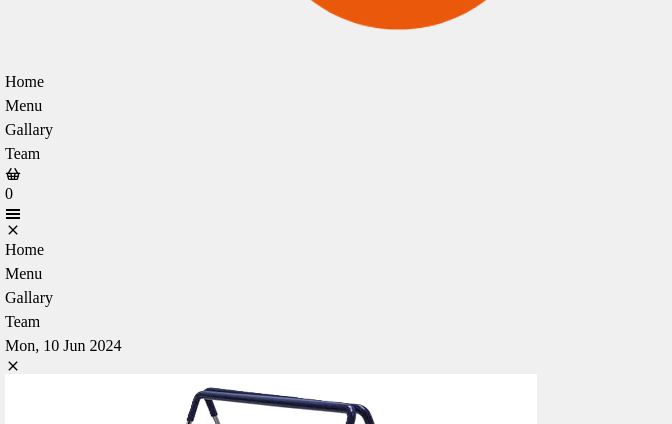
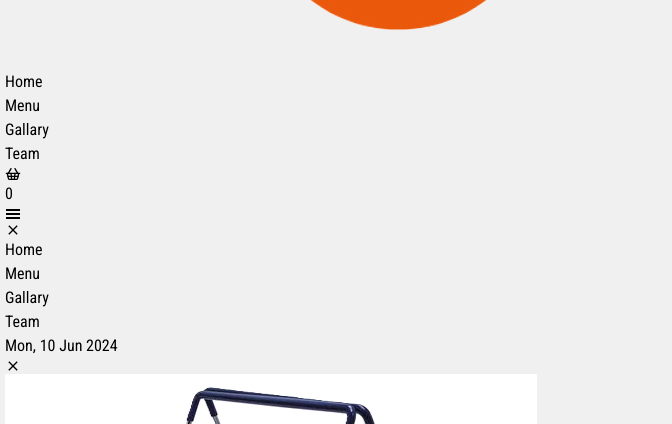
Before and after one commit to PrasanPoudel/Foodee, a React (Vite) app: page / in a window 1280 px wide. Shown: the part 352-776 px from the top of the page, without its empty margins (0-672 px from the left). Built offline with nearby package versions, Linux system fonts and the light colour scheme.

Commit message:
Font changed

```diff
--- a/src/index.css
+++ b/src/index.css
@@ -1,9 +1,10 @@
+@import url('https://fonts.googleapis.com/css2?family=Poppins:ital,wght@0,100;0,200;0,300;0,400;0,500;0,600;0,700;0,800;0,900;1,100;1,200;1,300;1,400;1,500;1,600;1,700;1,800;1,900&family=Roboto+Condensed:ital,wght@0,100..900;1,100..900&display=swap');
 @tailwind base;
 @tailwind components;
 @tailwind utilities;
 *{
   box-sizing: border-box;
-  font-family: cursive;
+  font-family: "Roboto Condensed", sans-serif;
 }
 body {
   padding: 5px;
```
